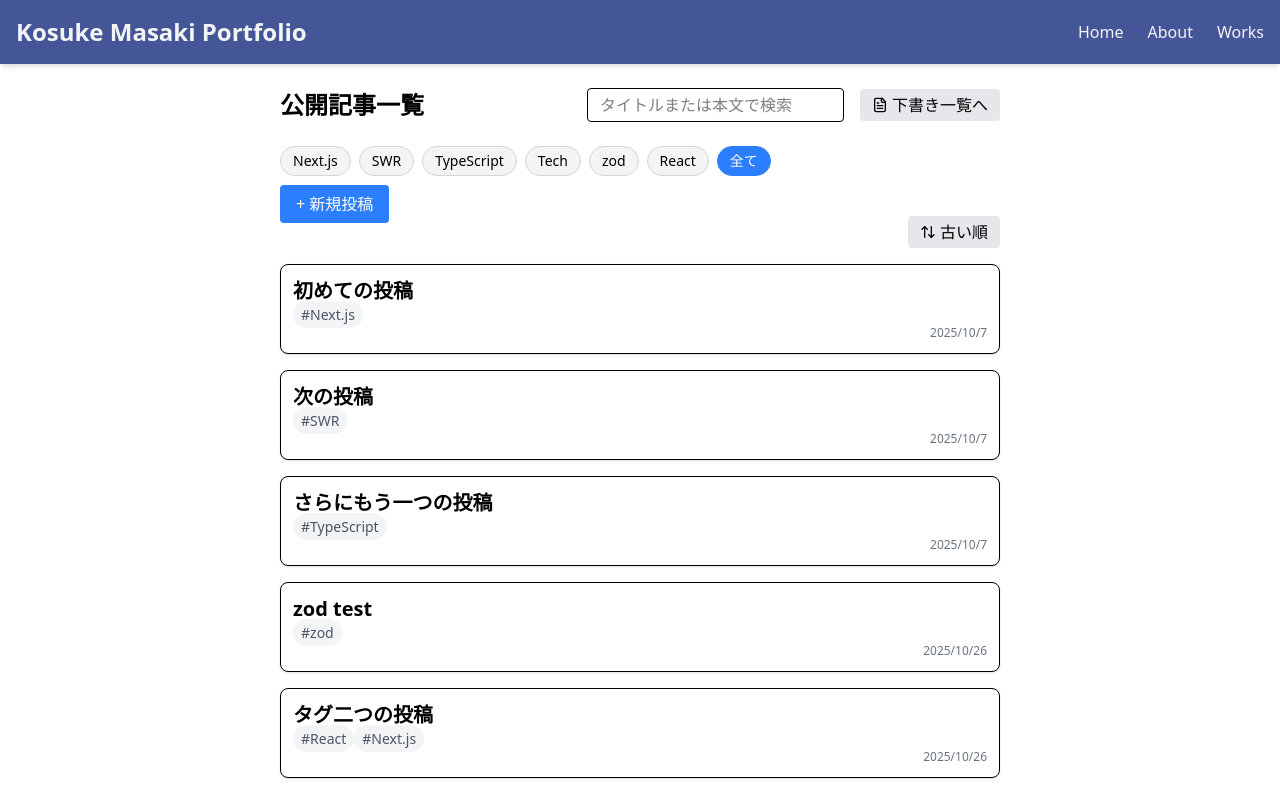
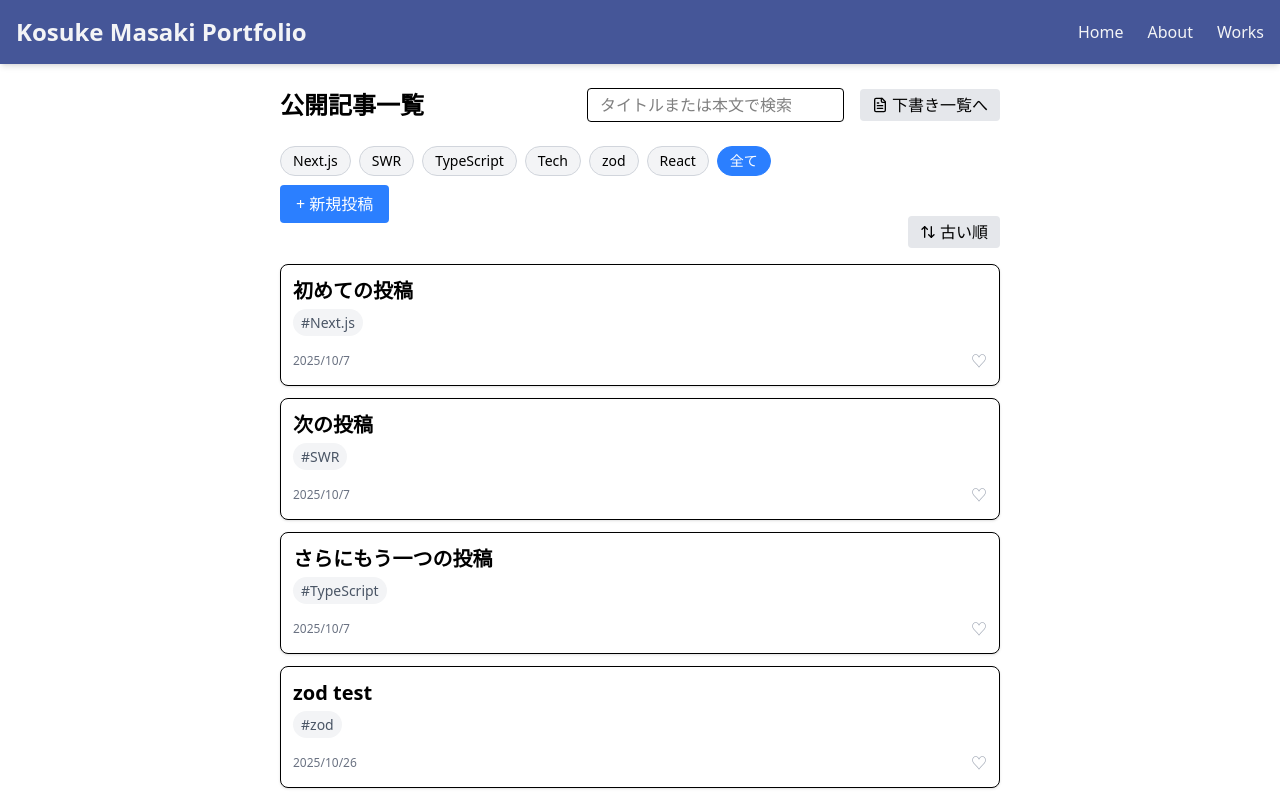
Before and after one commit to kosukemdev/my-app, a Next.js app: page /works/blog in a window 1280 px wide. Shown: the top 792 px of the page. Built offline with nearby package versions, Linux system fonts and the light colour scheme.

Commit message:
いいね機能追加

```diff
--- a/app/api/posts/data.json
+++ b/app/api/posts/data.json
@@ -8,7 +8,8 @@
     ],
     "status": "published",
     "createdAt": "2025-10-07T10:00:00Z",
-    "updatedAt": "2025-10-07T10:00:00Z"
+    "liked": false,
+    "likes": 7
   },
   {
     "id": 2,
@@ -19,7 +20,8 @@
     ],
     "status": "published",
     "createdAt": "2025-10-07T10:00:00Z",
-    "updatedAt": "2025-10-07T10:00:00Z"
+    "liked": false,
+    "likes": 1
   },
   {
     "id": 3,
@@ -30,7 +32,7 @@
     ],
     "status": "published",
     "createdAt": "2025-10-07T10:00:00Z",
-    "updatedAt": "2025-10-07T10:00:00Z"
+    "liked": false
   },
   {
     "id": 4,
@@ -40,7 +42,8 @@
       "Tech"
     ],
     "status": "draft",
-    "createdAt": "2025-10-25T07:10:57.627Z"
+    "createdAt": "2025-10-25T07:10:57.627Z",
+    "liked": false
   },
   {
     "id": 7,
@@ -50,7 +53,8 @@
       "zod"
     ],
     "status": "published",
-    "createdAt": "2025-10-26T00:25:47.200Z"
+    "createdAt": "2025-10-26T00:25:47.200Z",
+    "liked": false
   },
   {
     "id": 8,
@@ -61,7 +65,8 @@
       "Next.js"
     ],
     "status": "published",
-    "createdAt": "2025-10-26T02:36:52.585Z"
+    "createdAt": "2025-10-26T02:36:52.585Z",
+    "liked": false
   },
   {
     "id": 10,
@@ -71,7 +76,8 @@
       "React"
     ],
     "status": "published",
-    "createdAt": "2025-10-26T07:32:15.674Z"
+    "createdAt": "2025-10-26T07:32:15.674Z",
+    "liked": false
   },
   {
     "id": 11,
@@ -79,6 +85,7 @@
     "content": "テスト内容",
     "tags": [],
     "status": "draft",
-    "createdAt": "2025-10-26T12:50:03.455Z"
+    "createdAt": "2025-10-26T12:50:03.455Z",
+    "liked": false
   }
 ]
--- /dev/null
+++ b/app/api/posts/like/route.ts
@@ -0,0 +1,30 @@
+import { NextResponse } from "next/server";
+import fs, { read } from "fs";
+import path from "path";
+
+const filePath = path.join(process.cwd(), "app/api/posts/data.json");
+
+function readData() {
+  const data = fs.readFileSync(filePath, "utf-8");
+  return JSON.parse(data);
+}
+
+function writeData(data: any) {
+  fs.writeFileSync(filePath, JSON.stringify(data, null, 2), "utf-8");
+}
+
+export async function PATCH(req: Request) {
+  const {id} = await req.json();
+  const posts = readData();
+
+  const post = posts.find((p: any) => p.id === id);
+  if (!post) {
+    return NextResponse.json({ message: "投稿が見つかりませんでした。" }, { status: 404 });
+  }
+
+  // いいねをトグル
+  post.liked = !post.liked;
+  writeData(posts);
+
+  return NextResponse.json(post);
+}
--- a/app/api/posts/route.ts
+++ b/app/api/posts/route.ts
@@ -1,5 +1,5 @@
 import { NextRequest, NextResponse } from "next/server";
-import fs, { stat } from "fs";
+import fs from "fs";
 import path from "path";
 
 const filePath = path.join(process.cwd(), "app/api/posts/data.json");
--- a/app/works/blog/components/PostList.tsx
+++ b/app/works/blog/components/PostList.tsx
@@ -5,12 +5,45 @@ import { motion, AnimatePresence } from "framer-motion";
 import Link from "next/link";
 import { Post } from "../page";
 import { ArrowUpDown } from "lucide-react";
+import { mutate } from "swr";
 
-export default function PostList({ posts }: { posts: Post[] }) {
-  // posts昇順と降順のトグル機能を追加する場合はここにstateと関数を追加
+export default function PostList({ posts, showLikeButton }: { posts: Post[]; showLikeButton: boolean }) {
   const [isAscending, setIsAscending] = useState(true);
   const toggleSortOrder = () => {
     setIsAscending((prev) => !prev);
+  };
+
+  const toggleLike = async (id: string) => {
+    mutate(
+      "/api/posts",
+      (currentPosts: Post[] = []) =>
+        currentPosts.map((p: any) =>
+          p.id === id ? { ...p, liked: !p.liked } : p
+        ),
+      false
+    );
+
+    try {
+      const res = await fetch("/api/posts/like", {
+        method: "PATCH",
+        headers: {
+          "Content-Type": "application/json",
+        },
+        body: JSON.stringify({ id }),
+      });
+      if (!res.ok) throw new Error("いいねの更新に失敗しました。");
+      mutate("/api/posts");
+    } catch (error) {
+      console.error(error);
+      mutate(
+        "/api/posts",
+        (currentPosts: Post[] = []) =>
+          currentPosts.map((p: any) =>
+            p.id === id ? { ...p, liked: !p.liked } : p
+          ),
+        false
+      );
+    }
   };
 
   const sortedPosts = posts.sort((a, b) => {
@@ -42,12 +75,15 @@ export default function PostList({ posts }: { posts: Post[] }) {
           {sortedPosts.map((post) => (
             <motion.div
               key={post.id}
+              className="border p-3 rounded-lg bg-white shadow-sm hover:shadow-md transition grid grid-cols-1"
               layout
-              className="border p-3 mt-4 rounded-lg bg-white shadow-sm hover:shadow-md transition grid grid-cols-"
               whileHover={{ scale: 1.002 }}
             >
-              <Link href={`/works/blog/${post.id}`}>
-                <h2 className="text-xl font-semibold">{post.title}</h2>
+              <div>
+                <Link href={`/works/blog/${post.id}`} className="space-y-2">
+                  <h2 className="text-xl font-semibold hover:underline">
+                    {post.title}
+                  </h2>
                   <p className="text-sm text-gray-600">
                     {post.tags?.map((t: string, i: number) => (
                       <span
@@ -58,10 +94,21 @@ export default function PostList({ posts }: { posts: Post[] }) {
                       </span>
                     ))}
                   </p>
-                <p className="inline-block text-xs text-gray-500 float-right">
+                </Link>
+              </div>
+              <div className="flex justify-between items-center mt-4">
+                <p className="text-xs text-gray-500">
                   {new Date(post.createdAt).toLocaleDateString("ja-JP")}
                 </p>
-              </Link>
+                {showLikeButton && (
+                <button
+                  onClick={() => toggleLike(post.id)}
+                  className={`hover:text-red-600 transition ${post.liked ? "text-red-600" : "text-gray-400"}`}
+                >
+                  {post.liked ? "♥" : "♡"}
+                </button>
+                )}
+              </div>
             </motion.div>
           ))}
         </motion.div>
--- a/app/works/blog/drafts/page.tsx
+++ b/app/works/blog/drafts/page.tsx
@@ -84,7 +84,7 @@ export default function DraftListPage() {
           >
             + 新規投稿
           </Link>
-          <PostList posts={searchedPosts || []} />
+          <PostList posts={searchedPosts || []} showLikeButton={false} />
         </>
       )}
     </div>
--- a/app/works/blog/page.tsx
+++ b/app/works/blog/page.tsx
@@ -16,6 +16,7 @@ export type Post = {
   tags: string[];
   status: string;
   createdAt: string;
+  liked: boolean;
 };
 
 export default function BlogListPage() {
@@ -83,7 +84,7 @@ export default function BlogListPage() {
       >
         + 新規投稿
       </Link>
-      <PostList posts={searchedPosts || []} />
+      <PostList posts={searchedPosts || []} showLikeButton={true} />
     </div>
   );
 }
--- a/app/works/page.tsx
+++ b/app/works/page.tsx
@@ -15,7 +15,7 @@ const projects = [
     slug: "blog",
     description: "記事のCRUD機能付きブログアプリ",
     reason: "記事の管理やデータ取得の仕組みを学ぶために作成",
-    tech: ["Next.js", "SWR", "Tailwind", "Zustand", "NextAuth", "Prisma"],
+    tech: ["Next.js", "SWR"],
     thumbnail: "/thumbnails/sample.png",
     demo: "/works/blog",
   },
@@ -24,7 +24,7 @@ const projects = [
     slug: "todo-app",
     description: "タスク管理アプリ（状態管理練習）",
     reason: "状態管理(Zustand)とローカルストレージ永続化の学習目的で作成",
-    tech: ["React", "Zustand", "Tailwind"],
+    tech: ["React", "Zustand"],
     thumbnail: "/thumbnails/sample.png",
     demo: "/works/todo-app",
   },
```
Lines whose indentation alone changed are shown as unchanged.
